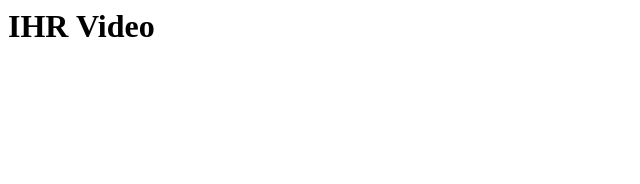
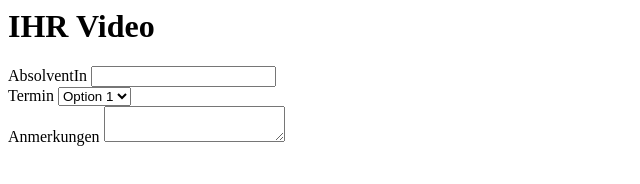
Before and after one commit to ihr-video/ihr-video.github.io, a plain HTML site: page index.html in a window 1280 px wide. Shown: the whole page, without its empty margins (0-640 px from the left). Drawn offline with Linux system fonts and the light colour scheme.

Commit message:
test form

```diff
--- a/index.html
+++ b/index.html
@@ -1 +1,20 @@
 <h1>IHR Video</h1>
+
+<div class="rendered-form">
+    <div class="formbuilder-text form-group field-text-1701359176522">
+        <label for="text-1701359176522" class="formbuilder-text-label">AbsolventIn</label>
+        <input type="text" class="form-control" name="text-1701359176522" access="false" id="text-1701359176522">
+    </div>
+    <div class="formbuilder-select form-group field-select-1701359204254">
+        <label for="select-1701359204254" class="formbuilder-select-label">Termin</label>
+        <select class="form-control" name="select-1701359204254" id="select-1701359204254">
+            <option value="option-1" selected="true" id="select-1701359204254-0">Option 1</option>
+            <option value="option-2" id="select-1701359204254-1">Option 2</option>
+            <option value="option-3" id="select-1701359204254-2">Option 3</option>
+        </select>
+    </div>
+    <div class="formbuilder-textarea form-group field-textarea-1701359184446">
+        <label for="textarea-1701359184446" class="formbuilder-textarea-label">Anmerkungen</label>
+        <textarea type="textarea" class="form-control" name="textarea-1701359184446" access="false" id="textarea-1701359184446"></textarea>
+    </div>
+</div>
```
